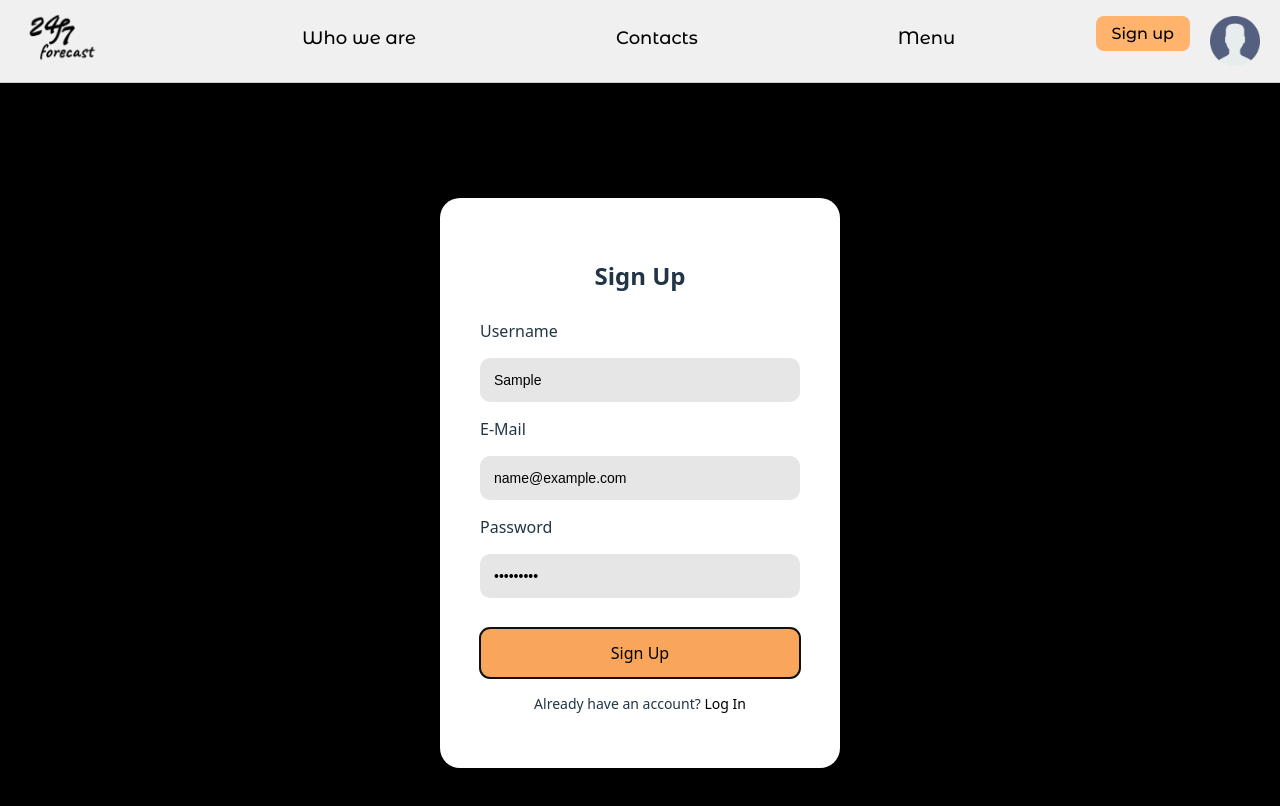
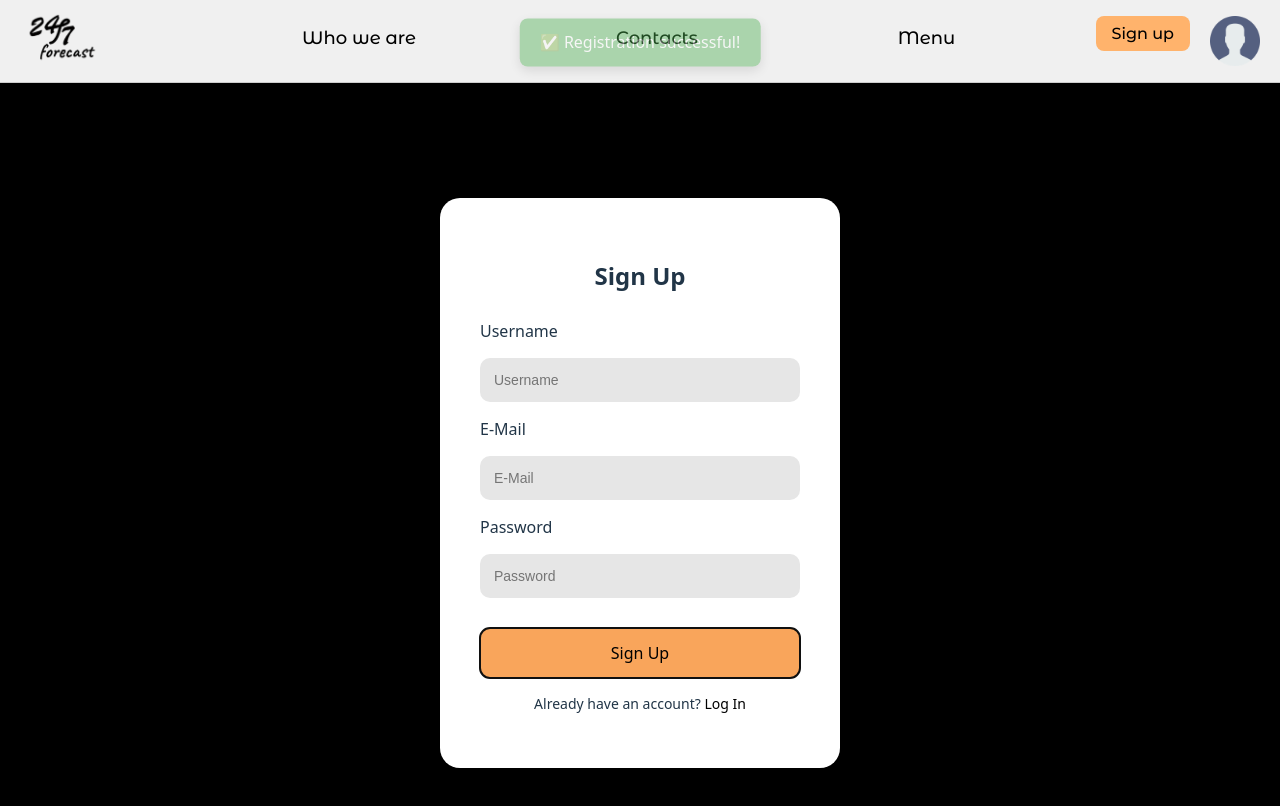
Before and after one commit to edwarddudas1/Semester-project5, a React (Vite) app: page /signup in a window 1280 px wide. Both pictures are taken after typing "Sample", "name@example.com", "Sample123" into the empty fields and a click on the button "Sign Up". Shown: the top 806 px of the page. Built offline with nearby package versions, Linux system fonts and the light colour scheme.

Commit message:
messages abour succesful authorization

```diff
--- a/src/registration/log-in/Log-in.css
+++ b/src/registration/log-in/Log-in.css
@@ -108,3 +108,37 @@
     font-size: 12px;
   }
 }
+.login-notification {
+  position: fixed;
+  top: 30px;
+  left: 50%;
+  transform: translateX(-50%);
+  background-color: #4caf50;
+  color: white;
+  padding: 12px 20px;
+  border-radius: 8px;
+  font-size: 16px;
+  font-weight: 500;
+  box-shadow: 0 4px 12px rgba(0, 0, 0, 0.25);
+  animation: fadeInOut 3s ease forwards;
+  z-index: 999;
+}
+
+@keyframes fadeInOut {
+  0% {
+    opacity: 0;
+    transform: translate(-50%, -20px);
+  }
+  10% {
+    opacity: 1;
+    transform: translate(-50%, 0);
+  }
+  90% {
+    opacity: 1;
+    transform: translate(-50%, 0);
+  }
+  100% {
+    opacity: 0;
+    transform: translate(-50%, -20px);
+  }
+}
--- a/src/registration/log-in/Log-in.jsx
+++ b/src/registration/log-in/Log-in.jsx
@@ -1,16 +1,23 @@
-import React from "react";
+import React, { useState } from "react";
 import "./Log-in.css";
 import { useFormik } from "formik";
 import { Link } from "react-router-dom";
 
 export default function LogIn() {
+  const [showNotification, setShowNotification] = useState(false);
+
   const formik = useFormik({
     initialValues: {
       email: "",
       password: "",
     },
-    onSubmit: (values) => {
-      console.log("Form data", values);
+    onSubmit: (values, { resetForm }) => {
+      console.log("Login data", values);
+      setShowNotification(true);
+      resetForm();
+      setTimeout(() => {
+        setShowNotification(false);
+      }, 3000);
     },
   });
 
@@ -29,6 +36,7 @@ export default function LogIn() {
             className="login-input"
             onChange={formik.handleChange}
             value={formik.values.email}
+            required
           />
 
           <label htmlFor="password">Password</label>
@@ -40,6 +48,7 @@ export default function LogIn() {
             className="login-input"
             onChange={formik.handleChange}
             value={formik.values.password}
+            required
           />
 
           <button type="submit" className="login-btn">
@@ -51,6 +60,10 @@ export default function LogIn() {
           Don’t have an account? <Link to="/signup">Sign Up</Link>
         </p>
       </div>
+
+      {showNotification && (
+        <div className="login-notification">✅ Login successful!</div>
+      )}
     </div>
   );
 }
--- a/src/registration/sign-up/Sign-up.css
+++ b/src/registration/sign-up/Sign-up.css
@@ -107,3 +107,37 @@
       font-size: 12px;
     }
   }
+  .signup-notification {
+    position: fixed;
+    top: 30px;
+    left: 50%;
+    transform: translateX(-50%);
+    background-color: #4caf50;
+    color: white;
+    padding: 12px 20px;
+    border-radius: 8px;
+    font-size: 16px;
+    font-weight: 500;
+    box-shadow: 0 4px 12px rgba(0, 0, 0, 0.25);
+    animation: fadeInOut 3s ease forwards;
+    z-index: 999;
+  }
+
+  @keyframes fadeInOut {
+    0% {
+      opacity: 0;
+      transform: translate(-50%, -20px);
+    }
+    10% {
+      opacity: 1;
+      transform: translate(-50%, 0);
+    }
+    90% {
+      opacity: 1;
+      transform: translate(-50%, 0);
+    }
+    100% {
+      opacity: 0;
+      transform: translate(-50%, -20px);
+    }
+  }
--- a/src/registration/sign-up/Sign-up.jsx
+++ b/src/registration/sign-up/Sign-up.jsx
@@ -1,17 +1,24 @@
-import React from "react";
+import React, { useState } from "react";
 import "./Sign-up.css";
 import { useFormik } from "formik";
 import { Link } from "react-router-dom";
 
 export default function SignUp() {
+  const [showNotification, setShowNotification] = useState(false);
+
   const formik = useFormik({
     initialValues: {
       username: "",
       email: "",
       password: "",
     },
-    onSubmit: (values) => {
+    onSubmit: (values, { resetForm }) => {
       console.log("Form data", values);
+      setShowNotification(true);
+      resetForm();
+      setTimeout(() => {
+        setShowNotification(false);
+      }, 3000);
     },
   });
 
@@ -30,6 +37,7 @@ export default function SignUp() {
             className="signup-input"
             onChange={formik.handleChange}
             value={formik.values.username}
+            required
           />
 
           <label htmlFor="email">E-Mail</label>
@@ -41,6 +49,7 @@ export default function SignUp() {
             className="signup-input"
             onChange={formik.handleChange}
             value={formik.values.email}
+            required
           />
 
           <label htmlFor="password">Password</label>
@@ -52,6 +61,7 @@ export default function SignUp() {
             className="signup-input"
             onChange={formik.handleChange}
             value={formik.values.password}
+            required
           />
 
           <button type="submit" className="signup-btn">
@@ -60,10 +70,15 @@ export default function SignUp() {
         </form>
 
         <p className="signup-footer">
-          Already have an account?{" "}
-          <Link to="/login">Log In</Link>
+          Already have an account? <Link to="/login">Log In</Link>
         </p>
       </div>
+
+      {showNotification && (
+        <div className="signup-notification">
+          ✅ Registration successful!
+        </div>
+      )}
     </div>
   );
 }
```
